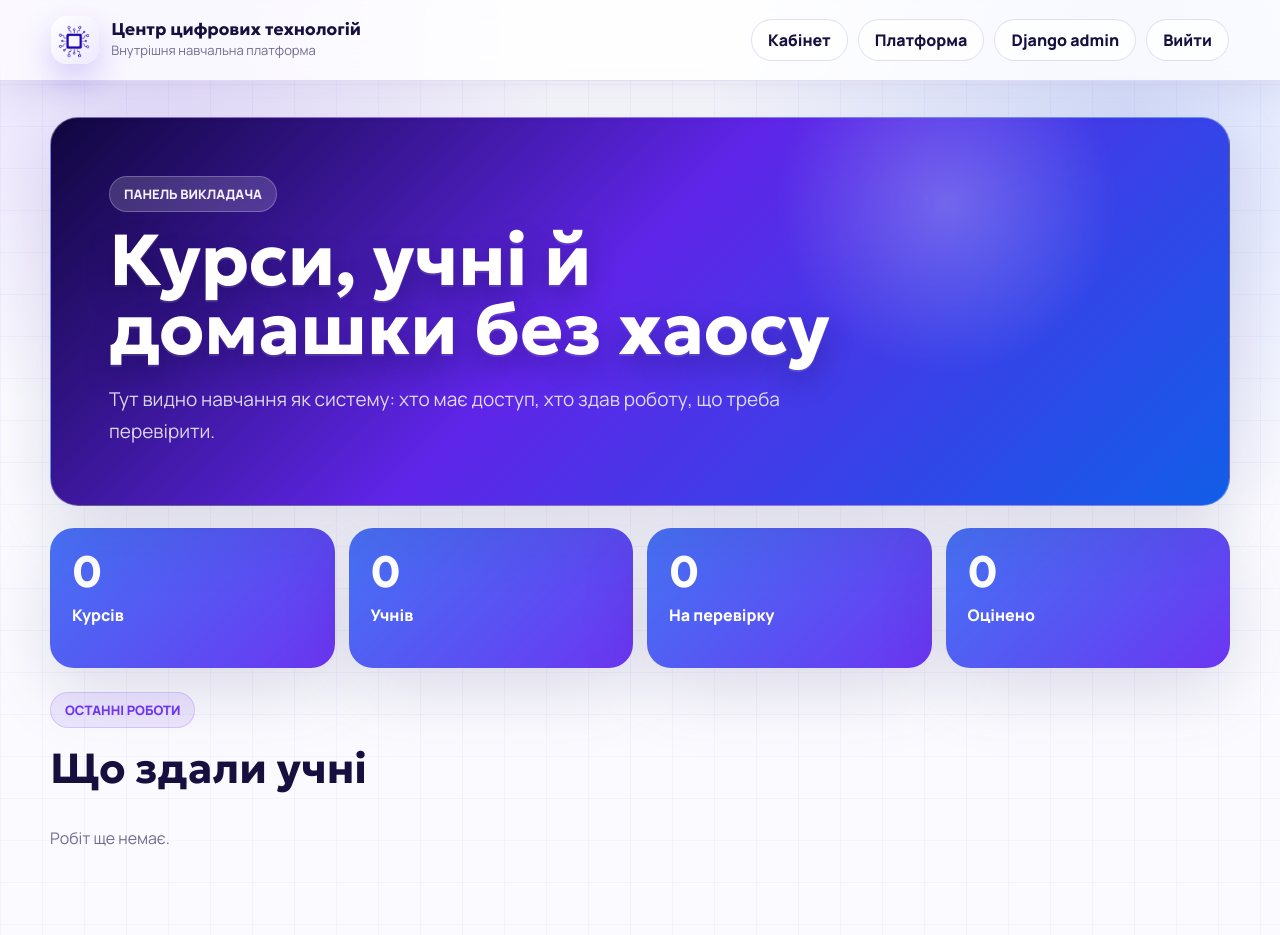
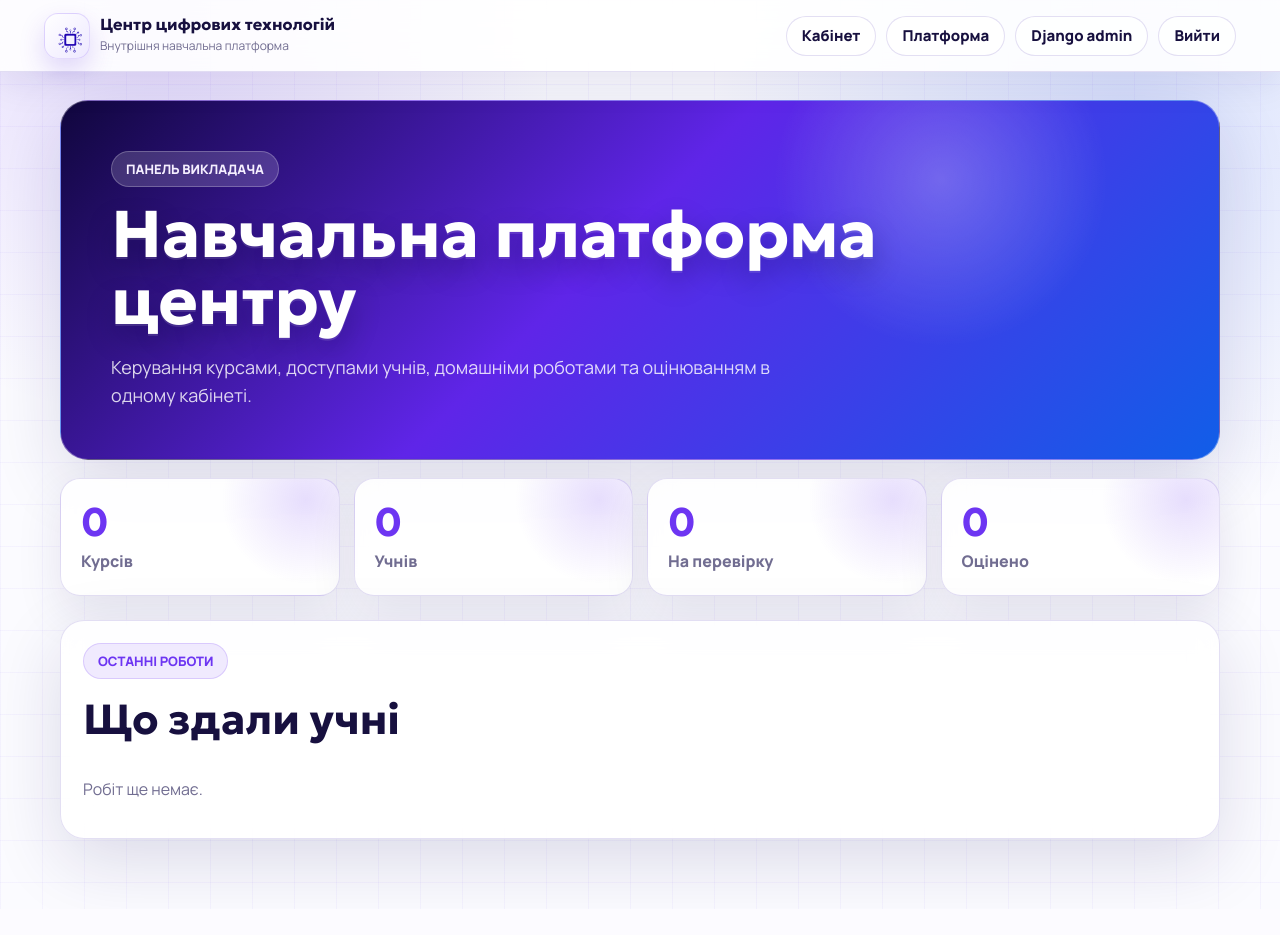
Before and after one commit to Sofier2/digital-center-platform, a Django app: page /manage/ in a window 1280 px wide. After the commit the page ends 903 px from the top, so only its background shows below. Run offline with Django 5.2, Linux system fonts and the light colour scheme; the visitor is signed in with stand-in values (Sample User, id 1); data comes from the database, SQL or seed files in the repository; data that the repository does not hold is empty.

Commit message:
Refine platform dashboard layout

```diff
--- a/static/css/platform.css
+++ b/static/css/platform.css
@@ -50,8 +50,9 @@ img {
   align-items: center;
   justify-content: space-between;
   gap: 20px;
-  padding: 16px clamp(16px, 4vw, 56px);
-  background: rgba(255, 255, 255, 0.76);
+  min-height: 72px;
+  padding: 10px clamp(16px, 4vw, 44px);
+  background: rgba(255, 255, 255, 0.88);
   border-bottom: 1px solid var(--line);
   backdrop-filter: blur(18px);
   box-shadow: 0 12px 36px rgba(31, 18, 92, 0.08);
@@ -60,27 +61,38 @@ img {
 .brand {
   display: inline-flex;
   align-items: center;
-  gap: 12px;
+  gap: 10px;
   min-width: 0;
+  max-width: 520px;
 }
 
 .brand-mark {
+  flex: 0 0 46px;
   display: grid;
   place-items: center;
-  width: 48px;
-  height: 48px;
-  padding: 7px;
+  width: 46px;
+  height: 46px;
+  max-width: 46px;
+  max-height: 46px;
+  overflow: hidden;
+  padding: 8px;
   background: linear-gradient(135deg, #ffffff, #eee9ff);
-  border-radius: 16px;
-  box-shadow: 0 16px 35px rgba(86, 42, 224, 0.24);
+  border: 1px solid rgba(109, 53, 242, 0.16);
+  border-radius: 14px;
+  box-shadow: 0 12px 26px rgba(86, 42, 224, 0.18);
   font-family: "Geologica", sans-serif;
   font-weight: 900;
+  isolation: isolate;
 }
 
 .brand-mark img {
-  width: 100%;
-  height: 100%;
+  display: block;
+  width: 36px;
+  height: 36px;
+  max-width: 36px;
+  max-height: 36px;
   object-fit: contain;
+  transform: scale(0.82);
 }
 
 .brand strong,
@@ -91,14 +103,14 @@ h2 {
 
 .brand strong {
   display: block;
-  font-size: 17px;
+  font-size: 16px;
   line-height: 1.1;
   overflow-wrap: anywhere;
 }
 
 .brand small {
   color: var(--muted);
-  font-size: 13px;
+  font-size: 12px;
 }
 
 .top-actions {
@@ -107,6 +119,7 @@ h2 {
   justify-content: flex-end;
   gap: 10px;
   min-width: 0;
+  flex-wrap: wrap;
 }
 
 .top-actions a,
@@ -114,13 +127,14 @@ h2 {
   display: inline-flex;
   align-items: center;
   justify-content: center;
-  min-height: 42px;
-  padding: 0 16px;
+  min-height: 40px;
+  padding: 0 15px;
   color: var(--ink);
   background: rgba(255, 255, 255, 0.72);
   border: 1px solid var(--line);
   border-radius: 999px;
-  font-weight: 800;
+  font-size: 15px;
+  font-weight: 900;
   cursor: pointer;
 }
 
@@ -133,9 +147,9 @@ h2 {
 }
 
 main {
-  width: min(1180px, calc(100% - 32px));
+  width: min(1160px, calc(100% - 32px));
   margin: 0 auto;
-  padding: 36px 0 70px;
+  padding: 28px 0 70px;
 }
 
 .page-hero,
@@ -148,11 +162,19 @@ main {
 }
 
 .page-hero {
-  padding: clamp(28px, 5vw, 58px);
+  padding: clamp(28px, 5vw, 50px);
   color: var(--white);
   background:
     radial-gradient(circle at 84% 24%, rgba(255, 255, 255, 0.24), transparent 18%),
     linear-gradient(135deg, var(--deep), var(--violet) 52%, var(--blue));
+}
+
+.page-hero.admin-hero {
+  min-height: 330px;
+  display: flex;
+  flex-direction: column;
+  justify-content: center;
+  border-radius: 28px;
 }
 
 .page-hero.compact {
@@ -177,8 +199,8 @@ main {
 .login-copy h1 {
   max-width: 780px;
   margin: 0;
-  font-size: clamp(34px, 7vw, 72px);
-  line-height: 0.96;
+  font-size: clamp(34px, 5.3vw, 66px);
+  line-height: 1.02;
   letter-spacing: 0;
   text-shadow:
     0 2px 0 rgba(255, 255, 255, 0.12),
@@ -188,10 +210,10 @@ main {
 .page-hero p,
 .login-copy p {
   max-width: 680px;
-  margin: 20px 0 0;
+  margin: 18px 0 0;
   color: rgba(255, 255, 255, 0.82);
-  font-size: 19px;
-  line-height: 1.65;
+  font-size: 18px;
+  line-height: 1.55;
 }
 
 .hero-meta,
@@ -570,31 +592,39 @@ main {
 }
 
 .admin-stats {
+  display: grid;
   grid-template-columns: repeat(4, minmax(0, 1fr));
-  margin: 22px 0;
+  gap: 14px;
+  margin: 18px 0 22px;
 }
 
 .admin-stats a {
-  min-height: 140px;
-  padding: 22px;
-  color: var(--white);
+  display: grid;
+  align-content: center;
+  min-height: 118px;
+  padding: 20px;
+  color: var(--ink);
   background:
-    linear-gradient(135deg, rgba(255, 255, 255, 0.16), transparent),
-    linear-gradient(135deg, var(--blue), var(--violet));
-  border-radius: 24px;
-  box-shadow: var(--shadow);
+    radial-gradient(circle at 88% 18%, rgba(109, 53, 242, 0.16), transparent 32%),
+    rgba(255, 255, 255, 0.9);
+  border: 1px solid var(--line);
+  border-radius: 20px;
+  box-shadow: 0 18px 46px rgba(31, 18, 92, 0.1);
+  backdrop-filter: blur(14px);
 }
 
 .admin-stats strong {
   display: block;
   font-family: "Geologica", sans-serif;
-  font-size: 44px;
+  font-size: 40px;
   line-height: 1;
+  color: var(--violet);
 }
 
 .admin-stats span {
   display: block;
-  margin-top: 10px;
+  margin-top: 8px;
+  color: var(--muted);
   font-weight: 900;
 }
 
@@ -603,15 +633,31 @@ main {
   gap: 10px;
 }
 
+.admin-panel {
+  padding: 22px;
+  background: rgba(255, 255, 255, 0.86);
+  border: 1px solid var(--line);
+  border-radius: 24px;
+  box-shadow: var(--shadow);
+  backdrop-filter: blur(14px);
+}
+
 .table-row {
   display: grid;
   grid-template-columns: 180px 1fr auto;
   gap: 12px;
   align-items: center;
-  padding: 16px;
-  background: rgba(255, 255, 255, 0.88);
+  min-height: 66px;
+  padding: 14px 16px;
+  background: #ffffff;
   border: 1px solid var(--line);
-  border-radius: 18px;
+  border-radius: 16px;
+  transition: transform 180ms ease, box-shadow 180ms ease;
+}
+
+.table-row:hover {
+  transform: translateY(-2px);
+  box-shadow: 0 14px 34px rgba(31, 18, 92, 0.12);
 }
 
 .table-row.rich {
--- a/templates/learning/platform_admin/dashboard.html
+++ b/templates/learning/platform_admin/dashboard.html
@@ -5,8 +5,8 @@
 {% block content %}
   <section class="page-hero admin-hero">
     <span class="eyebrow">Панель викладача</span>
-    <h1>Курси, учні й домашки без хаосу</h1>
-    <p>Тут видно навчання як систему: хто має доступ, хто здав роботу, що треба перевірити.</p>
+    <h1>Навчальна платформа центру</h1>
+    <p>Керування курсами, доступами учнів, домашніми роботами та оцінюванням в одному кабінеті.</p>
   </section>
 
   <section class="admin-stats">
```
